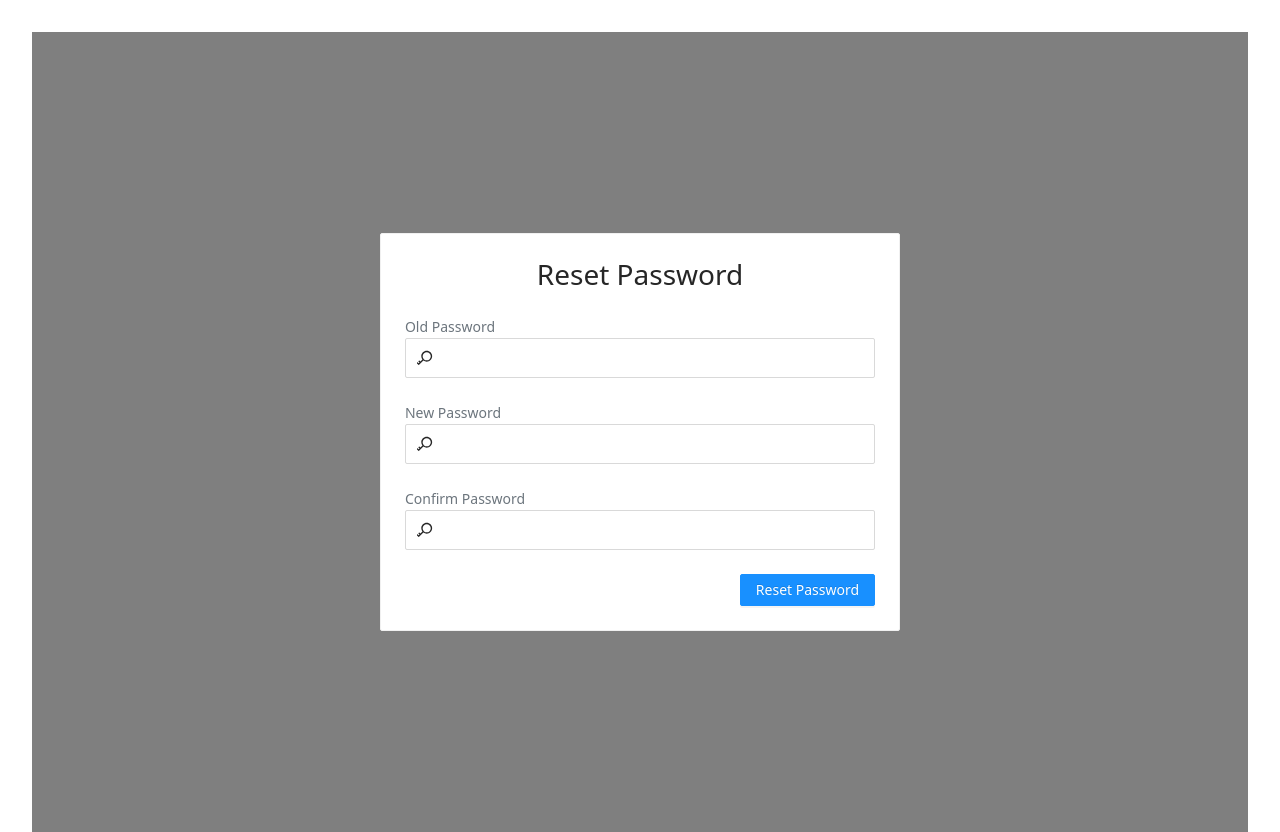
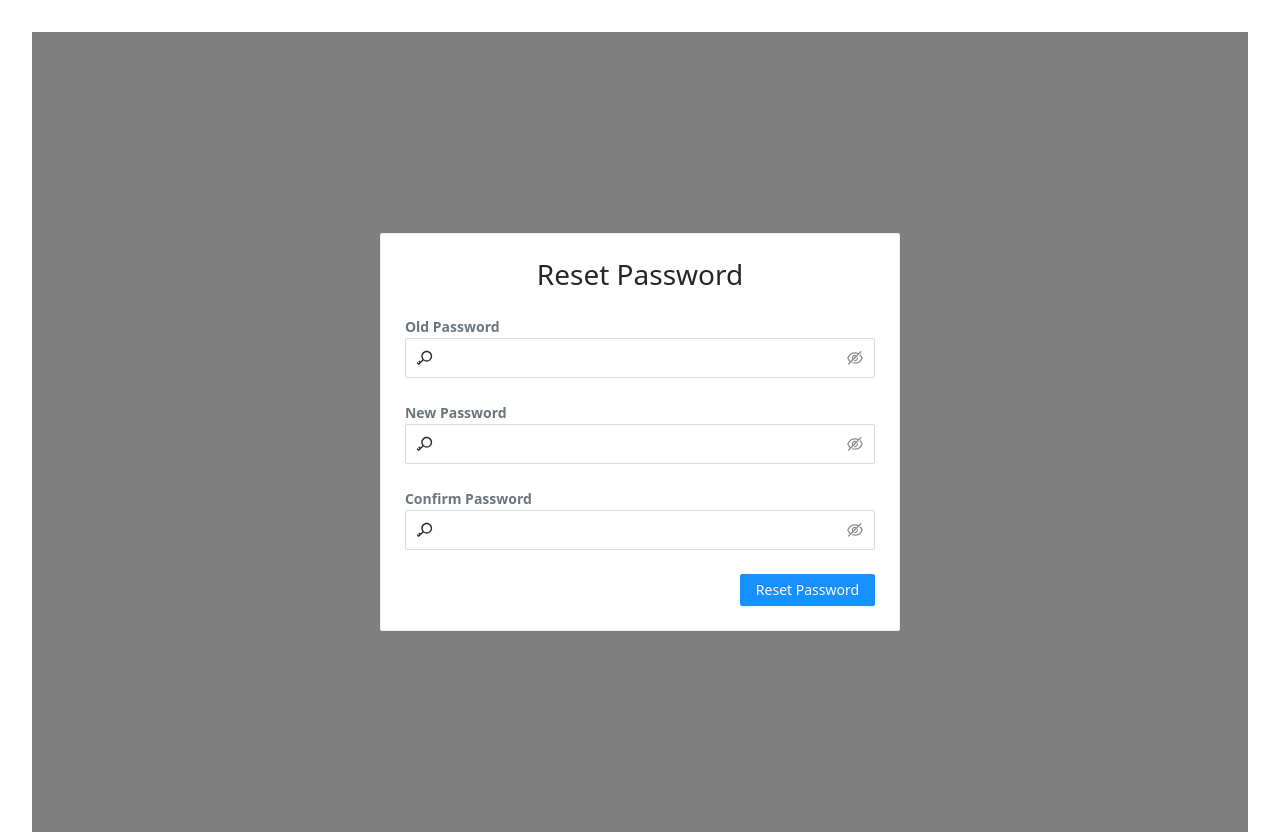
Before and after one commit to RenishIs/assets-frontend, a React (Create React App) app: page /reset-password in a window 1280 px wide. Built offline with nearby package versions, Linux system fonts and the light colour scheme.

Commit message:
updated validations, password visibility added for the password fields in login/register/reset component

```diff
--- a/src/Components/UI/TextInput.js
+++ b/src/Components/UI/TextInput.js
@@ -1,22 +1,33 @@
 import { useField } from 'formik';
 import { Input } from 'antd';
 import { Link } from 'react-router-dom';
+import { EyeInvisibleOutlined, EyeTwoTone } from '@ant-design/icons';
 
-const TextInput = ({label, isPassword=false, ...props}) => {
+const TextInput = ({label, forgotPassword=false, isPassword=false, ...props}) => {
 
     const [field, meta] = useField(props)
 
     return (
         <div className='mt-4'>
             <div className='d-flex justify-content-between text-mute'>
-                <label htmlFor={props.id || props.name} className="text-muted">{label}</label>
+                <label htmlFor={props.id || props.name} className="text-muted fw-bolder">{label}</label>
                 {
-                    isPassword && (
-                        <Link to='/forgot-password' className="text-primary">Forgot Password?</Link >
+                    forgotPassword && (
+                        <Link to='/forgot-password' className="text-primary fw-bolder">Forgot Password?</Link >
                     )
                 }
             </div>
-            <Input className={`text-input`} size="large" {...field} {...props}  />
+            {
+                isPassword ? (
+                    <Input.Password className={`text-input`}
+                                    size="large"
+                                    {...field}
+                                    {...props}
+                                    iconRender={(visible) => (visible ? <EyeTwoTone /> : <EyeInvisibleOutlined />)}/>
+                ) : (
+                    <Input className={`text-input`} size="large" {...field} {...props}  />
+                )
+            }
             {
                 meta.touched && meta.error ? (
                     <div className="text-danger">{meta.error}</div>
--- a/src/Helper/ValidationSchema.js
+++ b/src/Helper/ValidationSchema.js
@@ -4,9 +4,9 @@ import * as yup from "yup";
 const emailRegex = /^[a-zA-Z0-9.!#$%&'*+/=?^_`{|}~-]+@[a-zA-Z0-9-]+(?:\.[a-zA-Z0-9-]+)*$/;
 const passwordRegex = /(?=.*[a-z])(?=.*[A-Z])(?=.*[0-9])(?=.*[!@#\$%\^&\*])(?=.{8,})/;
 
-const email = yup.string().matches(emailRegex, "Must be a valid email!").required("*Required")
-const username =  yup.string().required("*Required")
-const password = yup.string().matches(passwordRegex, "Your password is not strong").required("*Required")
+const email = yup.string().trim().matches(emailRegex, "Must be a valid email!").required("*Required")
+const username =  yup.string().trim().required("*Required")
+const password = yup.string().trim().matches(passwordRegex, "Your password is not strong").required("*Required")
 
 export const registerValidations = yup.object().shape({
     username : username,
@@ -26,7 +26,7 @@ export const forgotPasswordValidations = yup.object().shape({
 export const resetPasswordValidations = yup.object().shape({
     oldPassword: password,
     newPassword: password,
-    confirmPassword: yup.string().required("*Required").when("newPassword", {
+    confirmPassword: yup.string().trim().required("*Required").when("newPassword", {
         is: (val) => (val && val.length > 0 ? true : false),
         then: yup
           .string()
--- a/src/Pages/Login/index.tsx
+++ b/src/Pages/Login/index.tsx
@@ -22,7 +22,7 @@ const Login = () => {
 				<Formik initialValues={initialValues} validationSchema={loginValidations} onSubmit={(values) => onFinish(values)}>
 					<Form >
 						<TextInput label="EMAIL" name="email" type="email" id="email" prefix={<UserOutlined />}/>
-						<TextInput label="PASSWORD" name="password" type="password" id="password" prefix={<KeyOutlined />} isPassword={true}/>
+						<TextInput label="PASSWORD" name="password" type="password" id="password" prefix={<KeyOutlined />} forgotPassword={true} isPassword={true}/>
 						<div className="d-flex mt-4 flex-row-reverse">
 							<Button type="primary" htmlType="submit">Login</Button>
 						</div>
--- a/src/Pages/Registration/index.tsx
+++ b/src/Pages/Registration/index.tsx
@@ -24,7 +24,7 @@ const Registration = () => {
 					<Form >
 						<TextInput label="USERNAME" name="username" type="text" id="username" prefix={<UserOutlined />}/>
 						<TextInput label="EMAIL" name="email" type="email" id="email" prefix={<UserOutlined />}/>
-						<TextInput label="PASSWORD" name="password" type="password" id="password" prefix={<KeyOutlined />} />
+						<TextInput label="PASSWORD" name="password" type="password" id="password" prefix={<KeyOutlined />} isPassword={true}/>
 						<div className="mt-2">Already have an account? <Link to="/login">Login</Link></div>
 						<div className="d-flex mt-4 flex-row-reverse ">
 							<Button type="primary" htmlType="submit">Sign Up</Button>
--- a/src/Pages/ResetPassword/index.tsx
+++ b/src/Pages/ResetPassword/index.tsx
@@ -21,9 +21,9 @@ const ResetPassword = () => {
                 <h3 className="text-center">Reset Password</h3>
                 <Formik initialValues={initialState} validationSchema={resetPasswordValidations} onSubmit={values => onFinish(values)}>
                     <Form>
-                        <TextInput label="Old Password" type="password" name="oldPassword" id="oldPassword" prefix={<KeyOutlined />}/>
-                        <TextInput label="New Password" type="password" name="newPassword" id="newPassword" prefix={<KeyOutlined />}/>
-                        <TextInput label="Confirm Password" type="password" name="confirmPassword" id="confirmPassword" prefix={<KeyOutlined />}/>
+                        <TextInput label="Old Password" type="password" name="oldPassword" id="oldPassword" prefix={<KeyOutlined />} isPassword={true}/>
+                        <TextInput label="New Password" type="password" name="newPassword" id="newPassword" prefix={<KeyOutlined />} isPassword={true}/>
+                        <TextInput label="Confirm Password" type="password" name="confirmPassword" id="confirmPassword" prefix={<KeyOutlined />} isPassword={true}/>
                         <div className="d-flex mt-4 flex-row-reverse">
 							<Button type="primary" htmlType="submit">Reset Password</Button>
 						</div>
```
